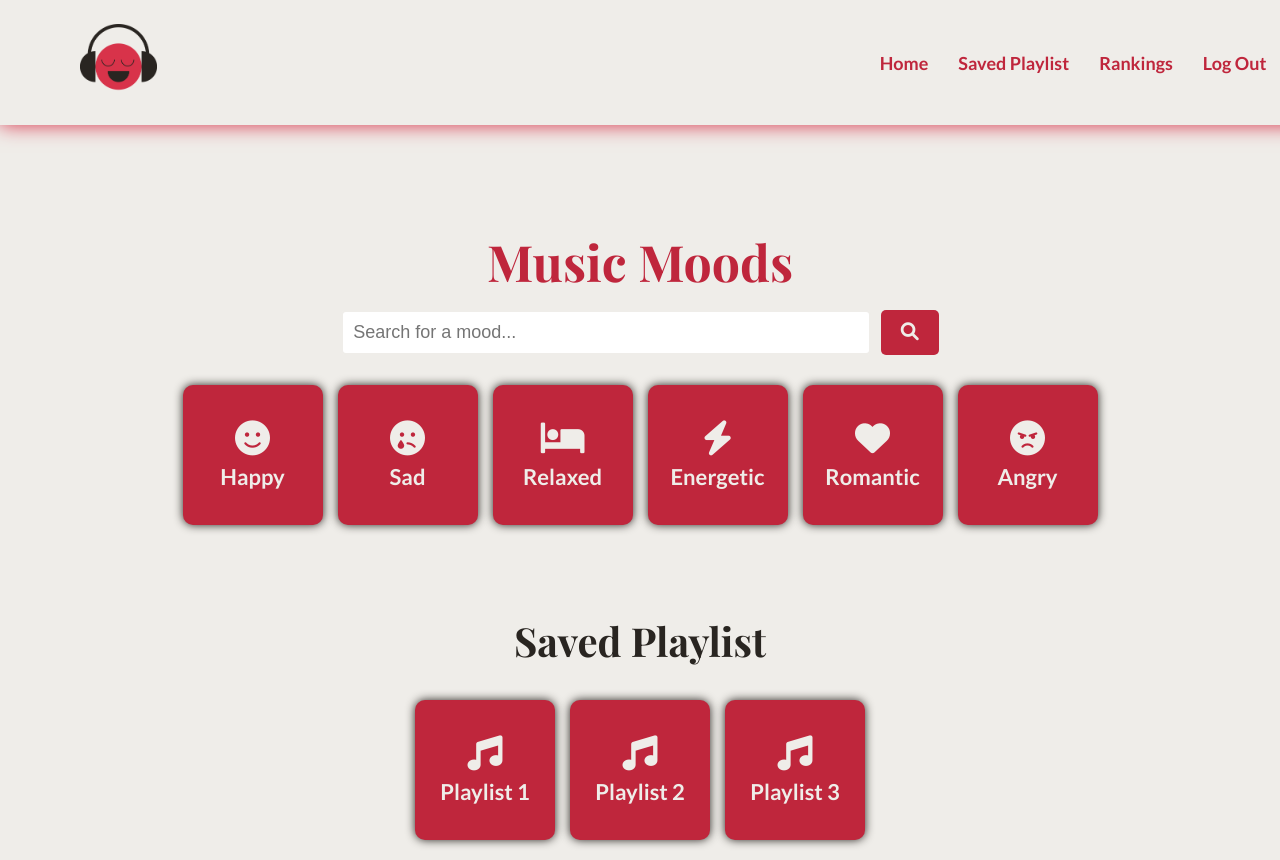
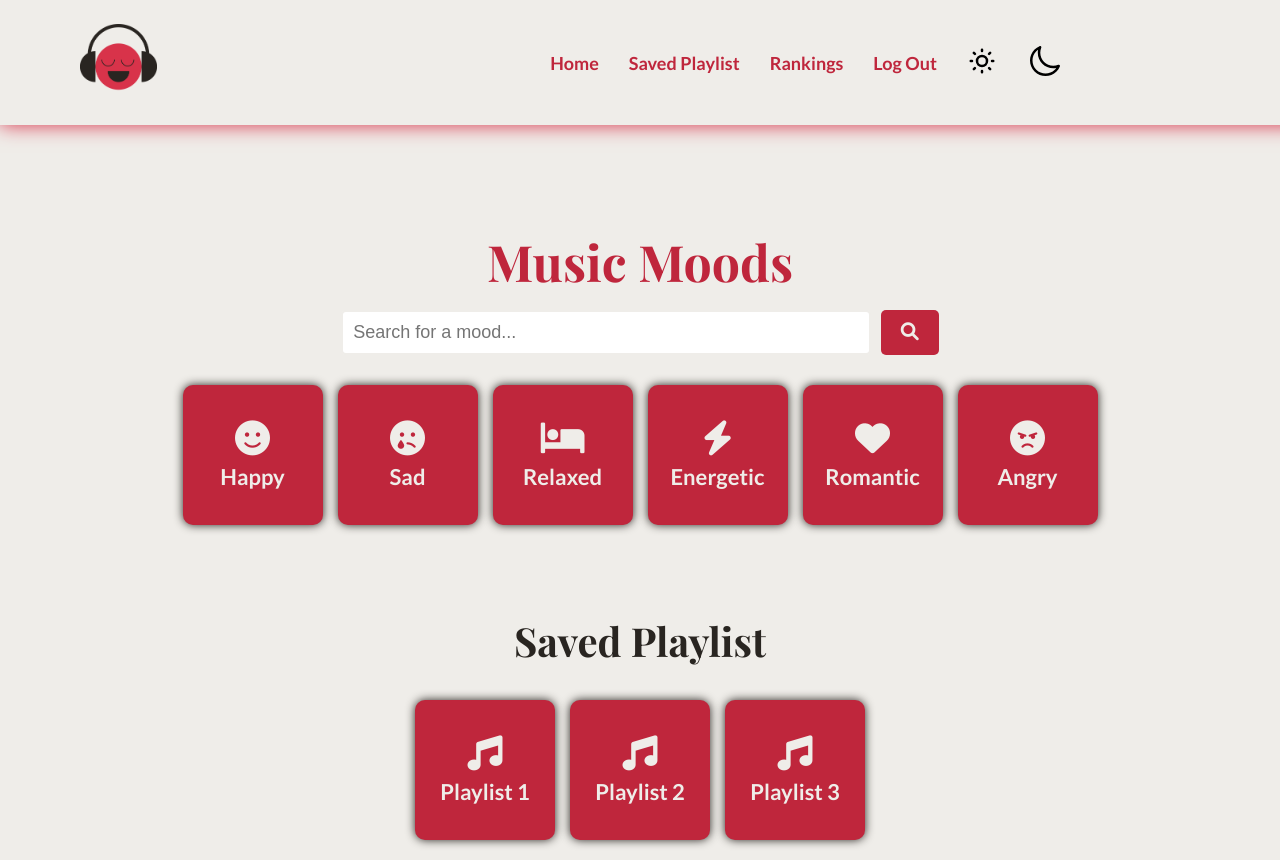
Before and after one commit to ImKole/MusicPlaylist, a plain HTML site: page index.html in a window 1280 px wide. Drawn offline with nearby package versions, Linux system fonts and the light colour scheme; a web font is replaced by a local one.

Commit message:
fixed html from merge

```diff
--- a/index.html
+++ b/index.html
@@ -22,7 +22,38 @@
             <a href="#savedPlaylist">Saved Playlist</a>
             <a href="#ratings.html">Rankings</a>
             <a href="#InitialPage.html">Log Out</a>
-            <a href="#InitialPage.html">Log Out</a>
+
+
+            <label for="darkmode-toggle">
+                <svg class="sun" width="800px" height="800px" viewBox="0 0 24 24" fill="none" xmlns="http://www.w3.org/2000/svg">
+                    <path d="M12 3V4M12 20V21M4 12H3M6.31412 6.31412L5.5 5.5M17.6859 6.31412L18.5 5.5M6.31412 17.69L5.5 18.5001M17.6859 17.69L18.5 18.5001M21 12H20M16 12C16 14.2091 14.2091 16 12 16C9.79086 16 8 14.2091 8 12C8 9.79086 9.79086 8 12 8C14.2091 8 16 9.79086 16 12Z" stroke="#000000" stroke-width="2" stroke-linecap="round" stroke-linejoin="round"/>
+                </svg>
+                <svg fill="#000000" height="800px" width="800px" version="1.1" class="moon" id="Capa_1" xmlns="http://www.w3.org/2000/svg" xmlns:xlink="http://www.w3.org/1999/xlink"
+                viewBox="0 0 383.852 383.852" xml:space="preserve">
+                    <g>
+                        <path d="M382.667,248.54c-2.528-6.168-8.48-9.896-14.776-9.904c-0.032,0-0.064-0.008-0.096-0.008c-0.104,0-0.192,0.04-0.296,0.048
+                            c-1.232,0.032-2.464,0.232-3.688,0.56c-0.456,0.12-0.888,0.24-1.328,0.392c-0.224,0.08-0.456,0.112-0.688,0.2
+                            c-20.072,8.248-41.392,12.432-63.384,12.432c-91.976,0-166.808-74.832-166.808-166.808c0-21.992,4.176-43.312,12.432-63.384
+                            c0.12-0.28,0.16-0.576,0.256-0.864c0.12-0.352,0.224-0.704,0.32-1.072c0.36-1.32,0.584-2.648,0.6-3.976
+                            c0-0.056,0.024-0.112,0.024-0.176c0-0.016-0.008-0.04-0.008-0.056c0-0.96-0.112-1.904-0.288-2.832c-0.04-0.2-0.072-0.4-0.112-0.6
+                            c-0.208-0.92-0.472-1.832-0.84-2.696c-0.144-0.336-0.344-0.624-0.504-0.944c-1.672-3.336-4.44-6.144-8.168-7.672
+                            c-4.36-1.784-9.024-1.464-12.96,0.416c-0.04,0.016-0.088,0.024-0.128,0.048c-23.912,9.832-45.496,24.264-64.152,42.92
+                            c-77.432,77.528-77.432,203.672,0.008,281.216c38.768,38.72,89.68,58.072,140.6,58.072s101.84-19.36,140.616-58.08
+                            c18.592-18.6,33-40.112,42.832-63.944c0.048-0.088,0.064-0.192,0.104-0.288c0.456-0.952,0.824-1.944,1.088-2.976
+                            c0.016-0.08,0.048-0.152,0.072-0.232C384.155,255.18,383.995,251.772,382.667,248.54z M316.691,303.148
+                            c-65.064,64.968-170.92,64.968-235.968,0c-64.976-65.056-64.976-170.912-0.008-235.96c6.944-6.944,14.448-13.064,22.312-18.576
+                            c-2.256,12.064-3.424,24.36-3.424,36.848c0,109.624,89.184,198.808,198.808,198.808c12.48,0,24.784-1.168,36.848-3.424
+                            C329.739,288.7,323.635,296.204,316.691,303.148z"/>
+                    </g>
+                </svg>
+
+            </label>
+            <label for="darkmode-toggle">
+                <input type="checkbox" id="darkmode-toggle" hidden>
+                <svg> <!-- Your sun and moon SVG icons here --> </svg>
+            </label>
+
+
         </nav>
     </header>
 
```
